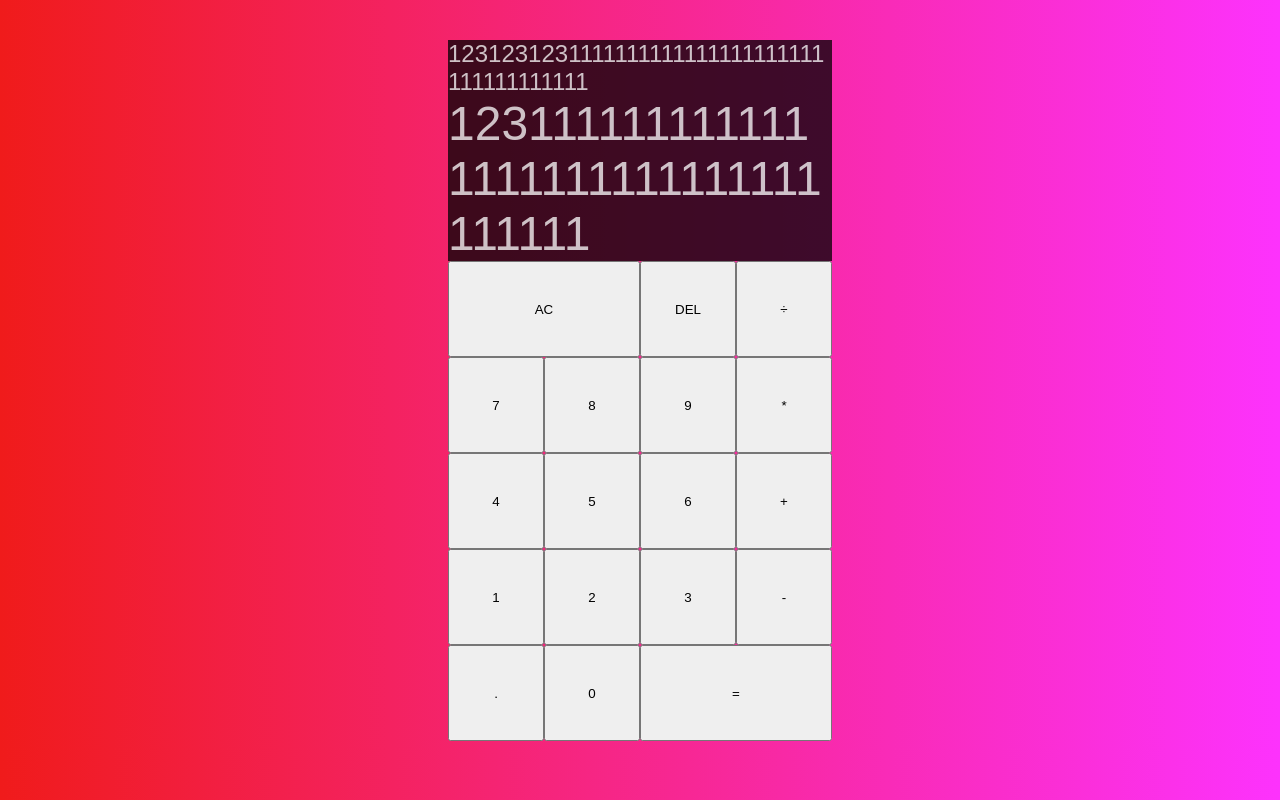
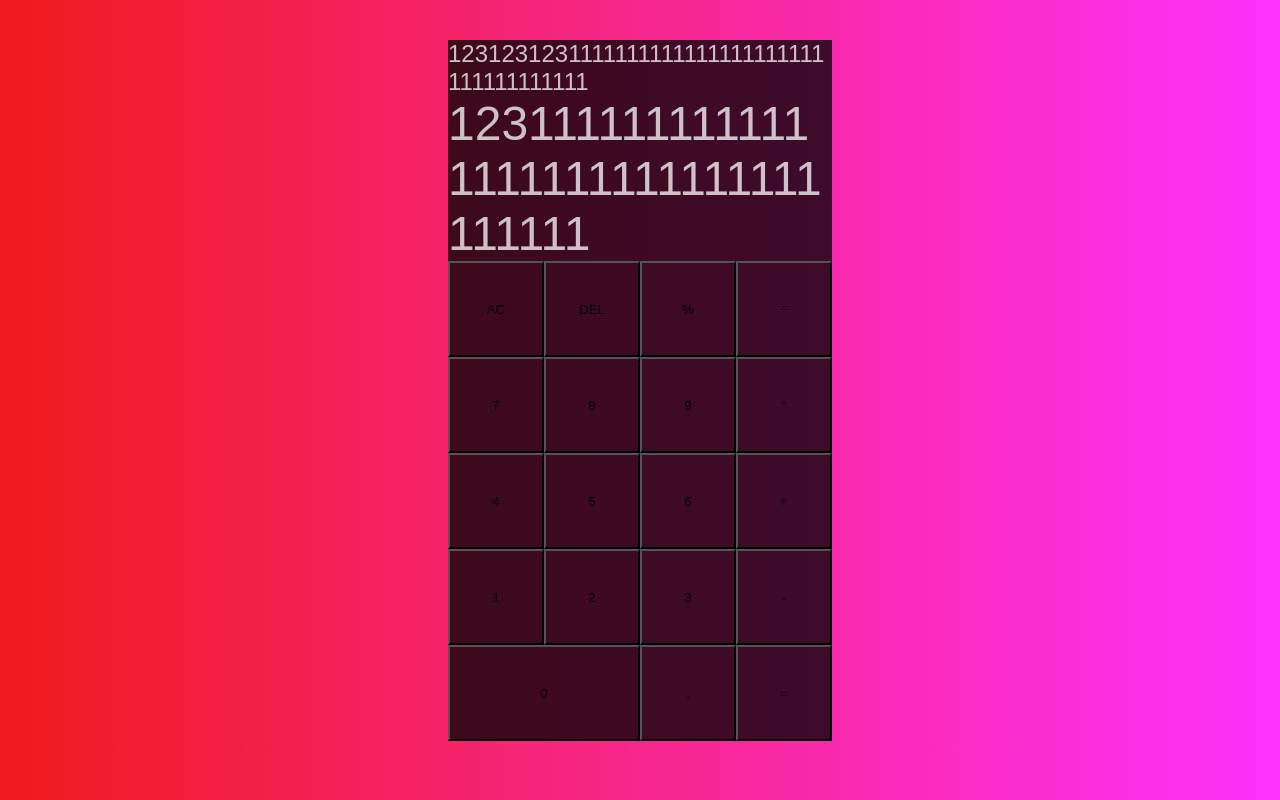
Before and after one commit to TeddyPoon2/react-calculator, a React (Create React App) app: page / in a window 1280 px wide. Built offline with nearby package versions, Linux system fonts and the light colour scheme.

Commit message:
changed button

```diff
--- a/src/App.css
+++ b/src/App.css
@@ -43,3 +43,7 @@ body {
   color: rgba(255, 255, 255, 0.75);
   font-size: 3rem;
 }
+
+button {
+  background-color: rgba(0, 0, 0, 0.75);
+}
--- a/src/App.js
+++ b/src/App.js
@@ -12,8 +12,9 @@ function App() {
           1231111111111111111111111111111111111
         </div>
       </div>
-      <button className="span-two">AC</button>
+      <button>AC</button>
       <button>DEL</button>
+      <button>%</button>
       <button>÷</button>
       <button>7</button>
       <button>8</button>
@@ -27,9 +28,9 @@ function App() {
       <button>2</button>
       <button>3</button>
       <button>-</button>
+      <button className="span-two">0</button>
       <button>.</button>
-      <button>0</button>
-      <button className="span-two">=</button>
+      <button>=</button>
     </div>
   );
 }
```
